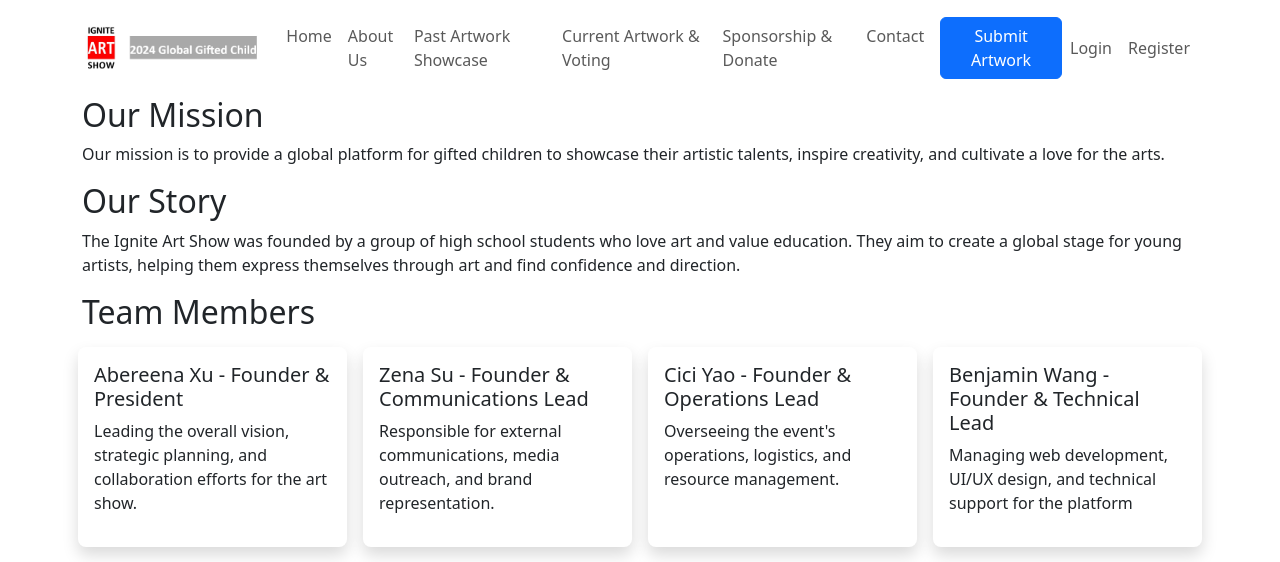
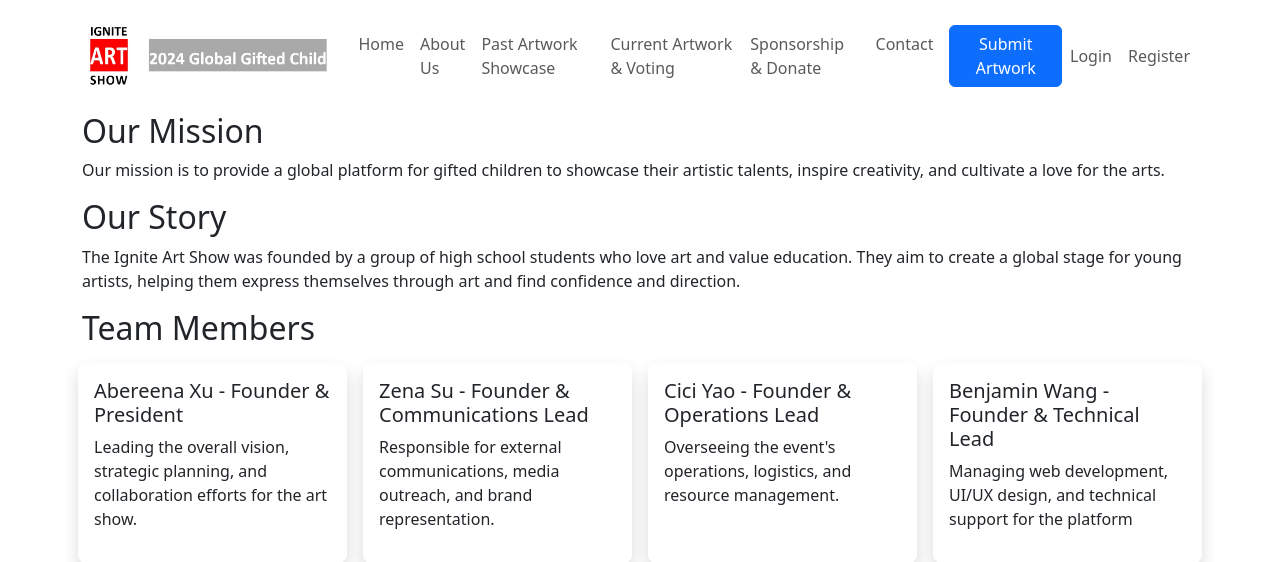
Before and after one commit to wenbang24/ignite, a Flask app: page /about in a window 1280 px wide. Shown: the top 562 px of the page. Run offline with Flask 3, Linux system fonts and the light colour scheme; some libraries are stand-ins or nearby versions.

Commit message:
bigger logo

```diff
--- a/templates/base.html
+++ b/templates/base.html
@@ -30,7 +30,7 @@
         <a class="navbar-brand d-flex align-items-center" href="{{ url_for('home') }}">
             <!--<span>Ignite Global Art Show</span>-->
             <img src="{{ url_for('static', filename='assets/img/logo.jpeg') }}" alt="Ignite Global Art Show"
-                 style="height: 50px;">
+                 style="height: 70px;">
         </a>
         <button class="navbar-toggler" data-bs-toggle="collapse"
                 data-bs-target="#navcol-2">
```
